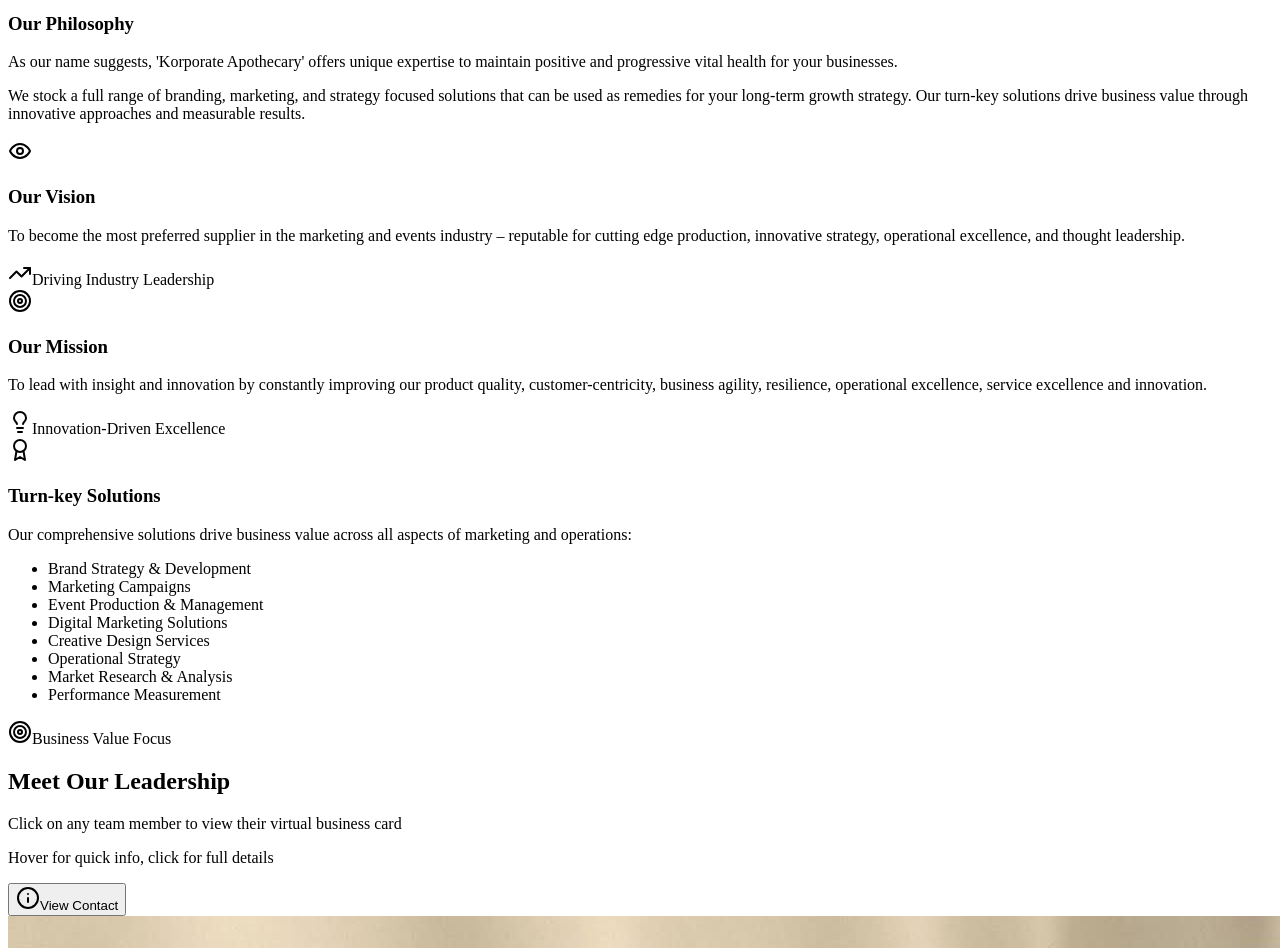
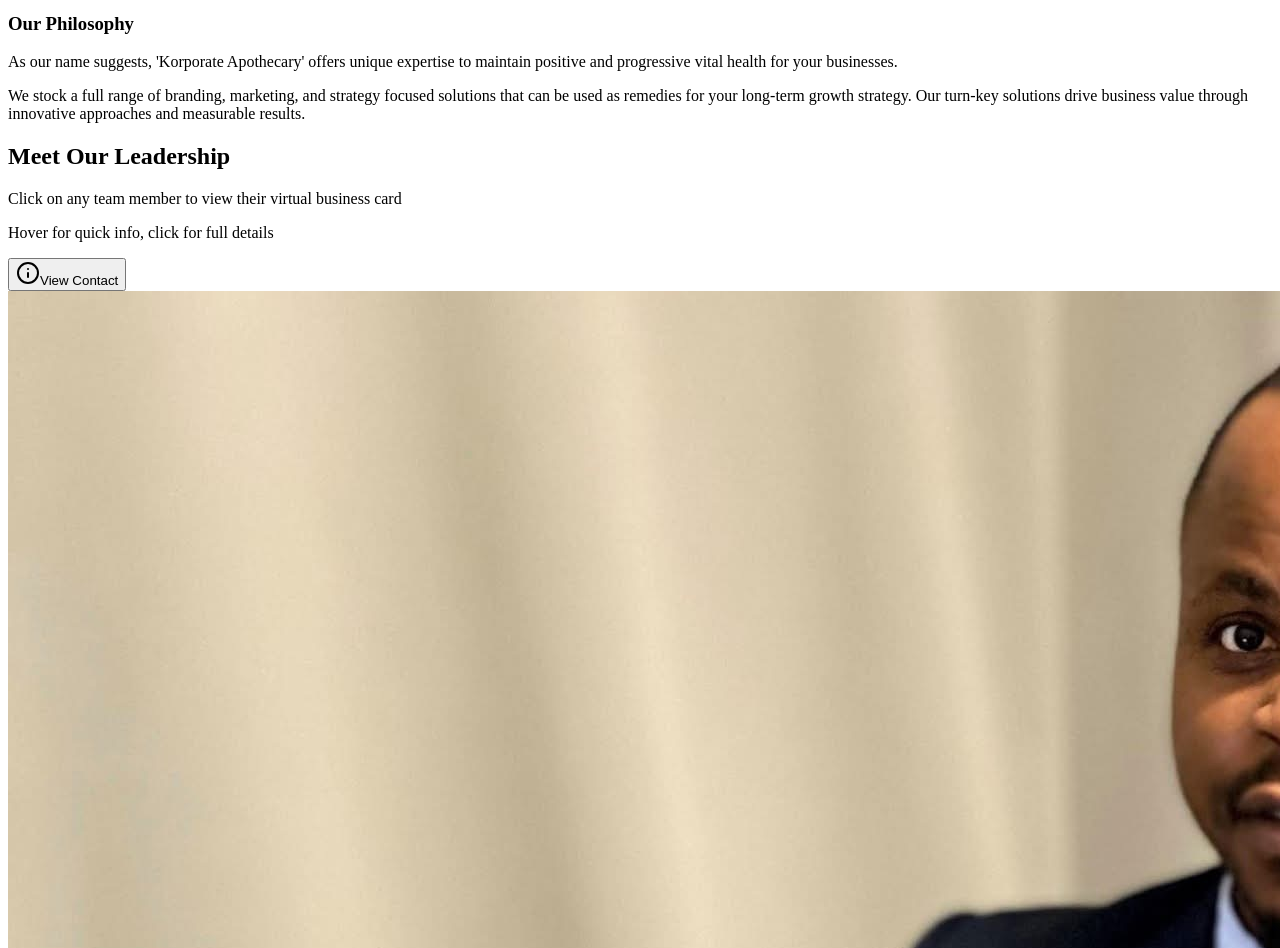
Before and after one commit to ChrisMasinaAtLazyConcepts/koporate-webapp-final, a Next.js app: page /About in a window 1280 px wide. Shown: the part 940-1888 px from the top of the page. Built offline with nearby package versions, Linux system fonts and the light colour scheme.

Commit message:
final UPDATE

```diff
--- a/src/pages/About.tsx
+++ b/src/pages/About.tsx
@@ -374,111 +374,6 @@
         </div>
       </section>
 
-      {/* Vision, Mission & Values Section */}
-      <section className="py-20 bg-gray-50">
-        <div className="max-w-7xl mx-auto px-4 sm:px-6 lg:px-8">
-          <div className="grid grid-cols-1 lg:grid-cols-3 gap-8">
-            {/* Vision */}
-            <motion.div
-              initial={{ opacity: 0, y: 30 }}
-              whileInView={{ opacity: 1, y: 0 }}
-              transition={{ duration: 0.6, delay: 0.1 }}
-              viewport={{ once: true }}
-              className="bg-white rounded-2xl shadow-lg p-8 transform hover:-translate-y-1 transition-all duration-300"
-            >
-              <div className="flex flex-col h-full">
-                <div className="flex items-center mb-6">
-                  <div className="w-14 h-14 rounded-full bg-[#0F455D]/10 flex items-center justify-center mr-4">
-                    <Eye className="w-7 h-7 text-[#0F455D]" />
-                  </div>
-                  <h3 className="text-2xl font-bold text-gray-900">Our Vision</h3>
-                </div>
-                <div className="flex-grow">
-                  <p className="text-gray-600 leading-relaxed text-lg">
-                    To become the most preferred supplier in the marketing and events industry –
-                    reputable for cutting edge production, innovative strategy, operational excellence,
-                    and thought leadership.
-                  </p>
-                </div>
-                <div className="mt-6 pt-6 border-t border-gray-100">
-                  <div className="flex items-center text-gray-500">
-                    <TrendingUp className="w-5 h-5 mr-2" />
-                    <span className="text-sm font-medium">Driving Industry Leadership</span>
-                  </div>
-                </div>
-              </div>
-            </motion.div>
-
-            {/* Mission */}
-            <motion.div
-              initial={{ opacity: 0, y: 30 }}
-              whileInView={{ opacity: 1, y: 0 }}
-              transition={{ duration: 0.6, delay: 0.2 }}
-              viewport={{ once: true }}
-              className="bg-white rounded-2xl shadow-lg p-8 transform hover:-translate-y-1 transition-all duration-300"
-            >
-              <div className="flex flex-col h-full">
-                <div className="flex items-center mb-6">
-                  <div className="w-14 h-14 rounded-full bg-[#00CFC1]/10 flex items-center justify-center mr-4">
-                    <TargetIcon className="w-7 h-7 text-[#00CFC1]" />
-                  </div>
-                  <h3 className="text-2xl font-bold text-gray-900">Our Mission</h3>
-                </div>
-                <div className="flex-grow">
-                  <p className="text-gray-600 leading-relaxed text-lg">
-                    To lead with insight and innovation by constantly improving our product quality,
-                    customer-centricity, business agility, resilience, operational excellence,
-                    service excellence and innovation.
-                  </p>
-                </div>
-                <div className="mt-6 pt-6 border-t border-gray-100">
-                  <div className="flex items-center text-gray-500">
-                    <Lightbulb className="w-5 h-5 mr-2" />
-                    <span className="text-sm font-medium">Innovation-Driven Excellence</span>
-                  </div>
-                </div>
-              </div>
-            </motion.div>
-
-            {/* Turn-key Solutions */}
-            <motion.div
-              initial={{ opacity: 0, y: 30 }}
-              whileInView={{ opacity: 1, y: 0 }}
-              transition={{ duration: 0.6, delay: 0.3 }}
-              viewport={{ once: true }}
-              className="bg-gradient-to-br from-[#0F455D] to-[#105569] rounded-2xl shadow-lg p-8 text-white transform hover:-translate-y-1 transition-all duration-300"
-            >
-              <div className="flex flex-col h-full">
-                <div className="flex items-center mb-6">
-                  <div className="w-14 h-14 rounded-full bg-white/10 flex items-center justify-center mr-4">
-                    <Award className="w-7 h-7 text-white" />
-                  </div>
-                  <h3 className="text-2xl font-bold">Turn-key Solutions</h3>
-                </div>
-                <div className="flex-grow">
-                  <p className="text-white/90 leading-relaxed text-lg mb-4">
-                    Our comprehensive solutions drive business value across all aspects of marketing and operations:
-                  </p>
-                  <ul className="space-y-2">
-                    {turnkeySolutions.map((solution, index) => (
-                      <li key={index} className="flex items-center text-white/80">
-                        <div className="w-2 h-2 rounded-full bg-white/60 mr-3"></div>
-                        <span>{solution}</span>
-                      </li>
-                    ))}
-                  </ul>
-                </div>
-                <div className="mt-6 pt-6 border-t border-white/20">
-                  <div className="flex items-center text-white/70">
-                    <TargetIcon className="w-5 h-5 mr-2" />
-                    <span className="text-sm font-medium">Business Value Focus</span>
-                  </div>
-                </div>
-              </div>
-            </motion.div>
-          </div>
-        </div>
-      </section>
 
       {/* Values Section */}
       {/* Team Section */}
```
